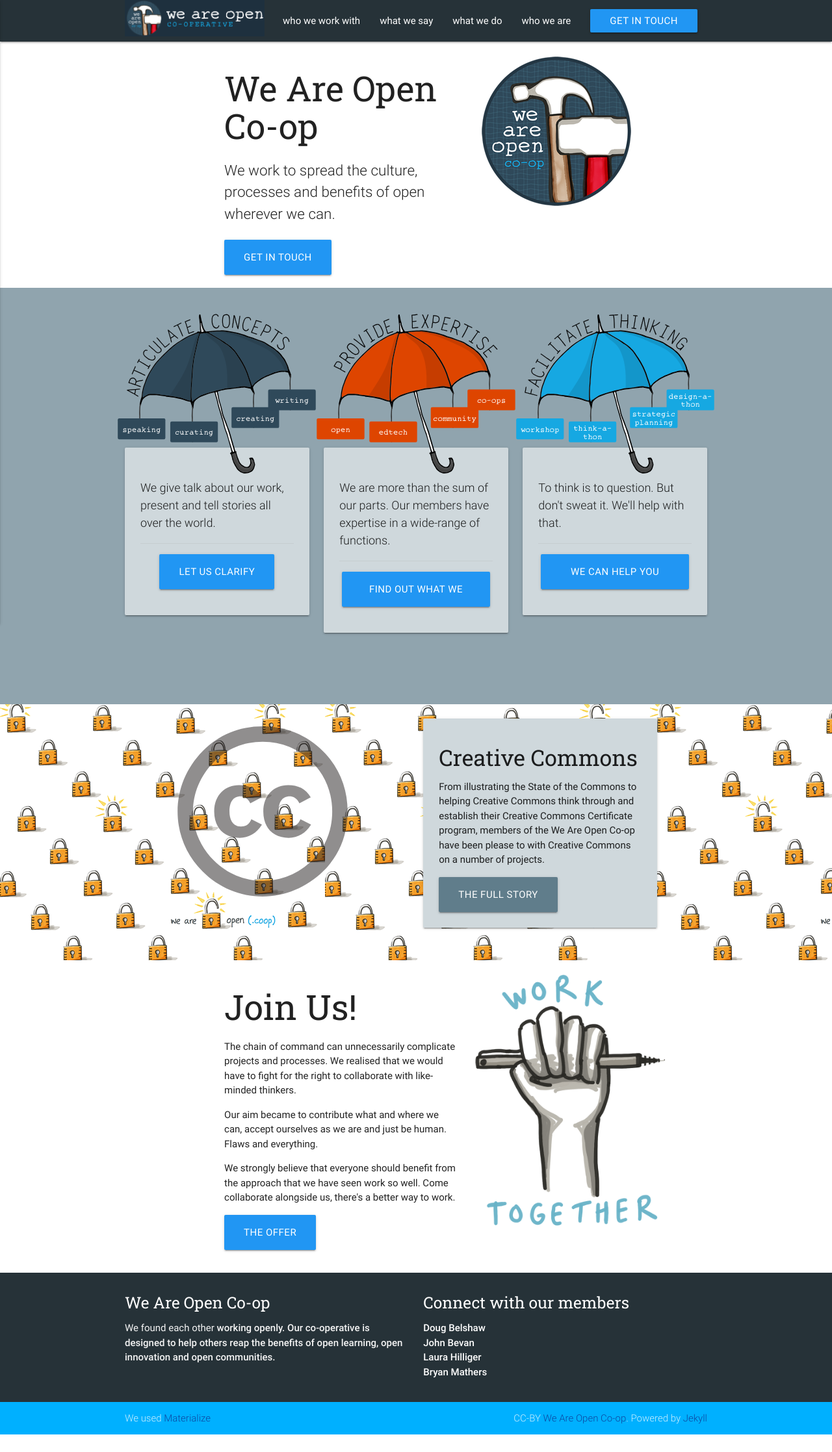
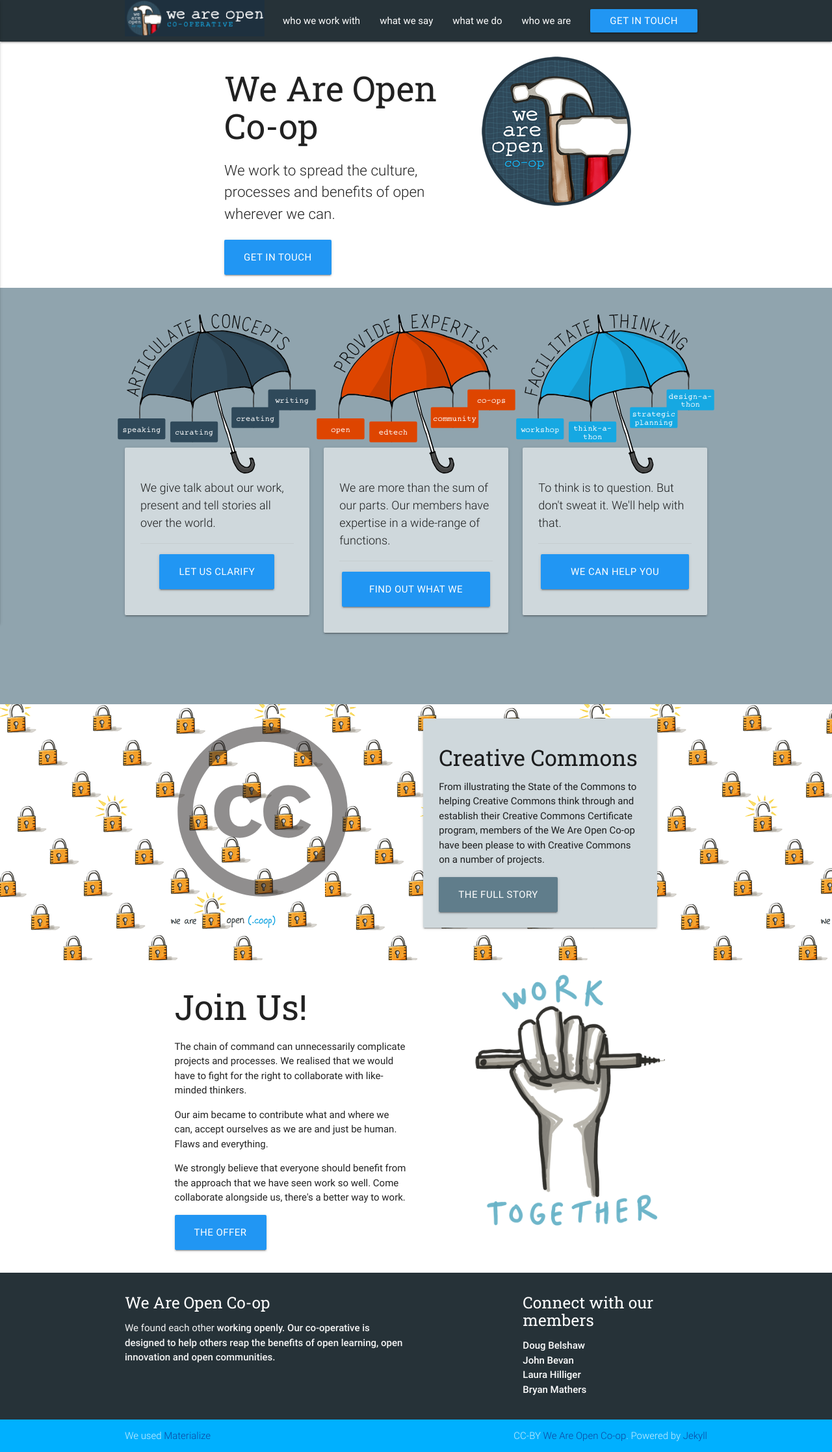
Before and after one commit to weareopen/staging, a Jekyll site: the page built from index.md, in a window 1280 px wide. Shown: the whole page at 65% size. Built offline with Jekyll 4.4.1, drawn with Linux system fonts in a browser that asks for light colours; before the commit the page ends 2208 px from its top, so only the background shows below that.

```diff
--- a/_includes/footer.html
+++ b/_includes/footer.html
@@ -5,7 +5,7 @@
           <h5 class="white-text">We Are Open Co-op</h5>
           <p class="grey-text text-lighten-4">We found each other <strong>working openly. Our co-operative is designed to help others reap the benefits of open learning, open innovation and open communities.</p>
         </div>
-        <div class="col l6 s12">
+        <div class="col l4 s12 offset-l2">
           <h5 class="white-text">Connect with our members</h5>
           <ul>
             <li><a class="white-text" href="http://dougbelshaw.com">Doug Belshaw</a></li>
--- a/_layouts/home.html
+++ b/_layouts/home.html
@@ -93,7 +93,7 @@ layout: default
 	            <div class="col s12 m6 l5 right">
 		            <img src="{{ "/" | relative_url }}assets/images/work-together.png" alt="work-together" width="300" />
 	            </div>
-	            <div class="col s12 m6 l5 offset-l2">
+	            <div class="col s12 m6 l5 offset-l1">
 		            <h2>Join Us!</h2>
 		            <p>The chain of command can unnecessarily complicate projects and processes. We realised that we would have to fight for the right to collaborate with like-minded thinkers.</p>
 		            <p>Our aim became to contribute what and where we can, accept ourselves as we are and just be human. Flaws and everything.</p>
```
Also changed, not shown: 7 other files.
